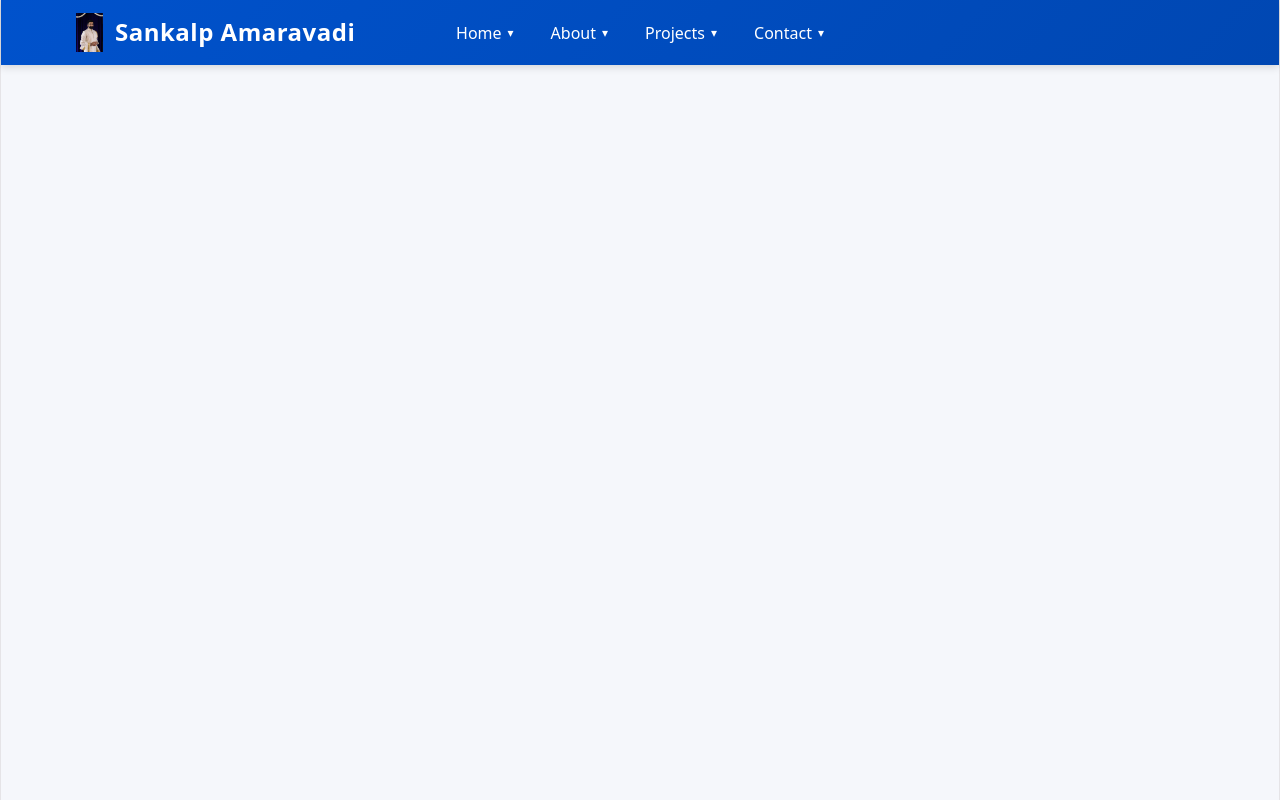
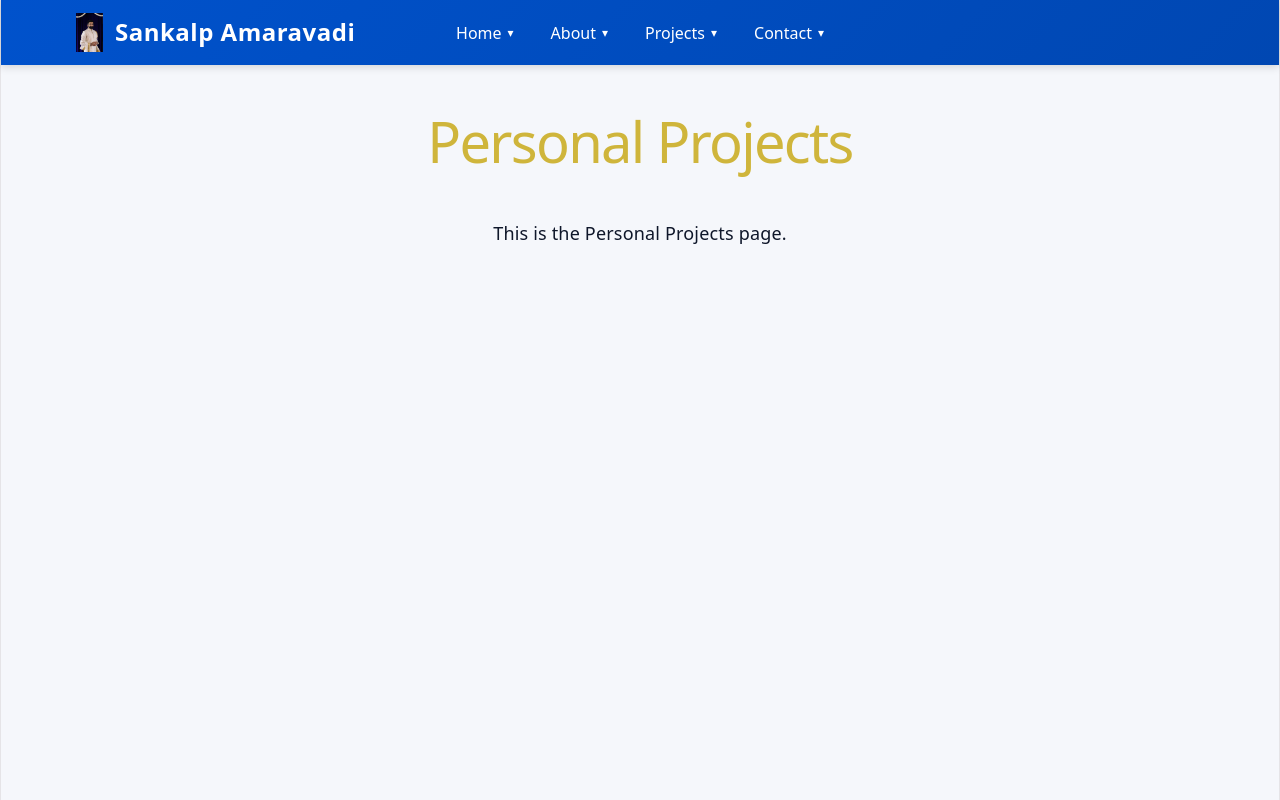
Before and after one commit to Leneord1/perso, a React (Vite) app: page /projects/personal in a window 1280 px wide. Built offline with nearby package versions, Linux system fonts and the light colour scheme.

Commit message:
Added project pages

```diff
--- a/src/App.jsx
+++ b/src/App.jsx
@@ -3,6 +3,10 @@ import Navbar from './navbar.jsx';
 import WelcomeScreen from './pages/welcomeScreen.jsx';
 import Contact from './pages/contact.jsx';
 import { Routes, Route } from 'react-router-dom';
+import React from 'react';
+import AllProjects from './pages/allProjects.jsx';
+import PersonalProjects from './pages/personalProjects.jsx';
+import ProfessionalProjects from './pages/professionalProjects.jsx';
 
 export default function App() {
   return (
@@ -12,6 +16,9 @@ export default function App() {
         <Route path="/" element={<WelcomeScreen />}></Route>
         <Route path="/contact" element={<Contact />}></Route>
         <Route path="/Navbar" element={<Navbar />}></Route>
+        <Route path="/projects" element={<AllProjects />}></Route>
+        <Route path="/projects/personal" element={<PersonalProjects />}></Route>
+        <Route path="/projects/professional" element={<ProfessionalProjects />}></Route>
       </Routes>
     </>
   )
--- /dev/null
+++ b/src/pages/allProjects.jsx
@@ -0,0 +1,14 @@
+import React from 'react';
+import '../global.css';
+import { Link } from 'react-router-dom';
+
+function AllProjects() {
+  return (
+    <div>
+      <h1>All Projects</h1>
+      <p>This is the All Projects page.</p>
+    </div>
+  );
+}
+
+export default AllProjects;
--- /dev/null
+++ b/src/pages/personalProjects.jsx
@@ -0,0 +1,15 @@
+import React from 'react';
+import '../global.css';
+import { Link } from 'react-router-dom';
+import { useState } from 'react';
+
+function PersonalProjects() {
+  return (
+    <div>
+      <h1>Personal Projects</h1>
+      <p>This is the Personal Projects page.</p>
+    </div>
+  );
+}
+
+export default PersonalProjects;
--- /dev/null
+++ b/src/pages/professionalProjects.jsx
@@ -0,0 +1,15 @@
+import React from 'react';
+import '../global.css';
+import { Link } from 'react-router-dom';
+import { useState } from 'react';
+
+function ProfessionalProjects() {
+  return (
+    <div>
+      <h1>Professional Projects</h1>
+      <p>This is the Professional Projects page.</p>
+    </div>
+  );
+}
+
+export default ProfessionalProjects;
```
